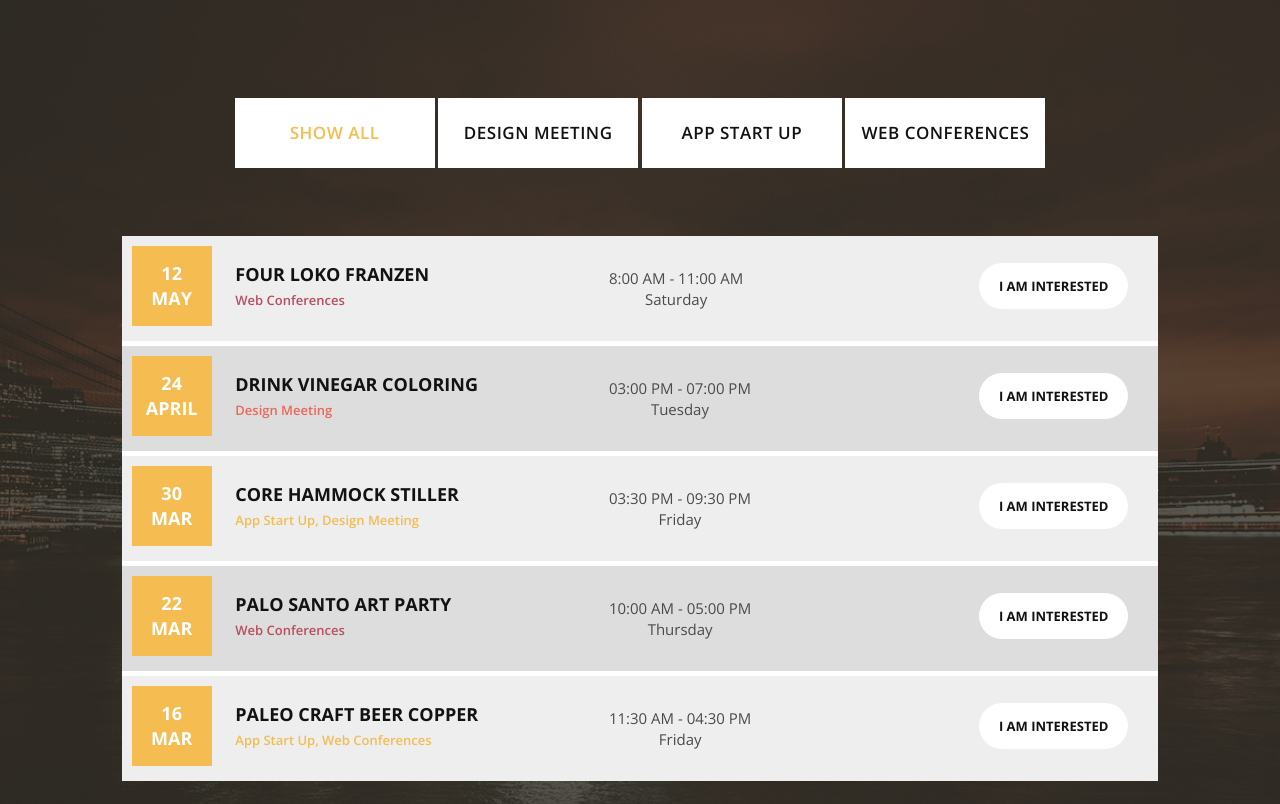
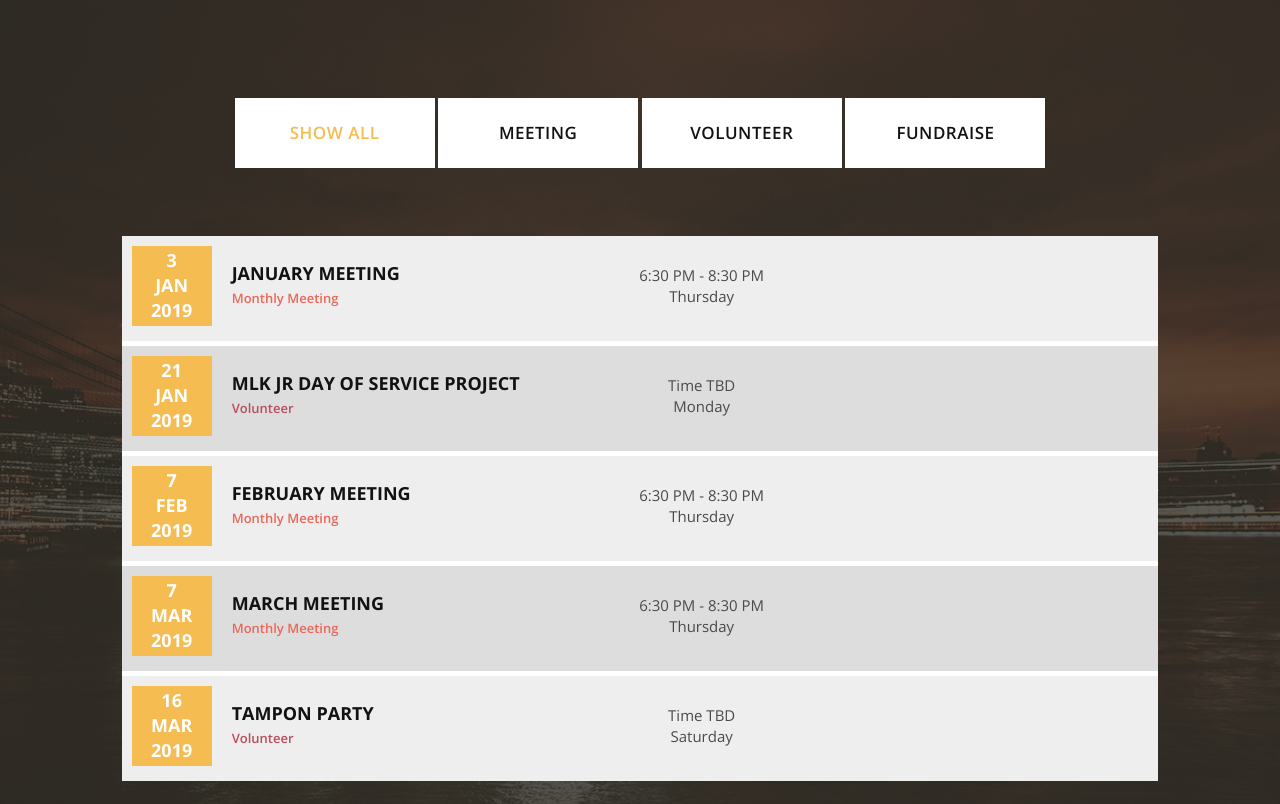
Before and after one commit to weaverle/gfwc-srwc, a plain HTML site: page index.html in a window 1280 px wide. Shown: the part 1260-2064 px from the top of the page. Drawn offline with nearby package versions, Linux system fonts and the light colour scheme.

Commit message:
added events

```diff
--- a/css/templatemo-style.css
+++ b/css/templatemo-style.css
@@ -397,12 +397,21 @@ p {
 	text-align: center;
 	line-height: 25px;
 	margin-right: 0px;
+  padding-top: 2px;
+  margin-top: 0px;
+  font-size: 18px;
+  display: block;
+  font-weight: 700;
+  color: #fff;
+  text-transform: uppercase;
 }
 
 .event-list .event-item {
 	margin: 0;
 	padding: 0;
 	list-style: none;
+  display: flex;
+  align-items: center;
 }
 
 .event-list .event-item li {
@@ -423,16 +432,7 @@ p {
 	font-weight: 300;
 	font-size: 15px;
 	display: inline-block;
-}
-
-.event-list ul li .date span {
-	padding-top: 15px;
-	margin-top: 0px;
-	font-size: 18px;
-	display: block;
-	font-weight: 700;
-	color: #fff;
-	text-transform: uppercase;
+  min-width: 200px;
 }
 
 .event-list h4 {
@@ -446,21 +446,21 @@ p {
 	display: inline-block;
 }
 
-.event-list .web span {
+.event-list .volunteer span {
 	font-size: 13px;
 	font-weight: 600;
 	color: #b94e5e;
 	display: inline-block;
 }
 
-.event-list .design span {
+.event-list .meeting span {
 	font-size: 13px;
 	font-weight: 600;
 	color: #e86859;
 	display: inline-block;
 }
 
-.event-list .app span {
+.event-list .fundraise span {
 	font-size: 13px;
 	font-weight: 600;
 	color: #f4bc51;
--- a/index.html
+++ b/index.html
@@ -108,9 +108,9 @@ http://www.templatemo.com/tm-513-avalon
                             <div class="filter-categories">
                                 <ul class="project-filter">
                                     <li class="filter" data-filter="all"><span>Show All</span></li>
-                                    <li class="filter" data-filter="design"><span>Design Meeting</span></li>
-                                    <li class="filter" data-filter="start"><span>App Start Up</span></li>
-                                    <li class="filter" data-filter="web"><span>Web Conferences</span></li>
+                                    <li class="filter" data-filter="meeting"><span>Meeting</span></li>
+                                    <li class="filter" data-filter="volunteer"><span>Volunteer</span></li>
+                                    <li class="filter" data-filter="fundraise"><span>Fundraise</span></li>
                                 </ul>
                             </div>
                         </div>
@@ -119,128 +119,128 @@ http://www.templatemo.com/tm-513-avalon
                         <div class="projects-holder">
                             <div class="event-list">
                                 <ul>
-                                    <li class="project-item first-child mix web">
-                                        <ul class="event-item web">
+                                    <li class="project-item first-child mix meeting">
+                                        <ul class="event-item meeting">
                                             <li>
                                                 <div class="date">
-                                                    <span>12<br>May</span>
+                                                    <span>3<br>Jan<br>2019</span>
                                                 </div>
                                             </li>
                                             <li>
-                                                <h4>four loko franzen</h4>
-                                                <div class="web">
-                                                    <span>Web Conferences</span>
+                                                <h4>January Meeting</h4>
+                                                <div class="meeting">
+                                                    <span>Monthly Meeting</span>
                                                 </div>
                                             </li>
                                             <li>
                                                 <div class="time">
-                                                    <span>8:00 AM - 11:00 AM<br>Saturday</span>
+                                                    <span>6:30 PM - 8:30 PM<br>Thursday</span>
                                                 </div>
                                             </li>
                                             <li>
-                                                <div class="white-button">
+<!--                                                 <div class="white-button">
                                                     <a href="#">I am interested</a>
-                                                </div>
+                                                </div> -->
                                             </li>
                                         </ul>
                                     </li>
-                                    <li class="project-item second-child mix design">
-                                        <ul class="event-item design">
+                                    <li class="project-item second-child mix volunteer">
+                                        <ul class="event-item volunteer">
                                             <li>
                                                 <div class="date">
-                                                    <span>24<br>April</span>
+                                                    <span>21<br>Jan<br>2019</span>
                                                 </div>
                                             </li>
                                             <li>
-                                                <h4>Drink vinegar coloring</h4>
-                                                <div class="design">
-                                                    <span>Design Meeting</span>
+                                                <h4>MLK Jr Day of Service Project</h4>
+                                                <div class="volunteer">
+                                                    <span>Volunteer</span>
                                                 </div>
                                             </li>
                                             <li>
                                                 <div class="time">
-                                                    <span>03:00 PM - 07:00 PM<br>Tuesday</span>
+                                                    <span>Time TBD<br>Monday</span>
                                                 </div>
                                             </li>
                                             <li>
-                                                <div class="white-button">
+<!--                                                 <div class="white-button">
                                                     <a href="#">I am interested</a>
-                                                </div>
+                                                </div> -->
                                             </li>
                                         </ul>
                                     </li>
-                                    <li class="project-item third-child mix start design">
-                                        <ul class="event-item start">
+                                    <li class="project-item third-child mix start meeting">
+                                        <ul class="event-item meeting">
                                             <li>
                                                 <div class="date">
-                                                    <span>30<br>Mar</span>
+                                                    <span>7<br>Feb<br>2019</span>
                                                 </div>
                                             </li>
                                             <li>
-                                                <h4>core hammock stiller</h4>
-                                                <div class="app">
-                                                    <span>App Start Up, Design Meeting</span>
+                                                <h4>February Meeting</h4>
+                                                <div class="meeting">
+                                                    <span>Monthly Meeting</span>
                                                 </div>
                                             </li>
                                             <li>
                                                 <div class="time">
-                                                    <span>03:30 PM - 09:30 PM<br>Friday</span>
+                                                    <span>6:30 PM - 8:30 PM<br>Thursday</span>
                                                 </div>
                                             </li>
                                             <li>
-                                                <div class="white-button">
+<!--                                                 <div class="white-button">
                                                     <a href="#">I am interested</a>
-                                                </div>
+                                                </div> -->
                                             </li>
                                         </ul>
                                     </li>
-                                    <li class="project-item fourth-child mix web">
-                                        <ul class="event-item web">
+                                    <li class="project-item fourth-child mix meeting">
+                                        <ul class="event-item meeting">
                                             <li>
                                                 <div class="date">
-                                                    <span>22<br>Mar</span>
+                                                    <span>7<br>Mar<br>2019</span>
                                                 </div>
                                             </li>
                                             <li>
-                                                <h4>palo santo art party</h4>
-                                                <div class="web">
-                                                    <span>Web Conferences</span>
+                                                <h4>March Meeting</h4>
+                                                <div class="meeting">
+                                                    <span>Monthly Meeting</span>
                                                 </div>
                                             </li>
                                             <li>
                                                 <div class="time">
-                                                    <span>10:00 AM - 05:00 PM<br>Thursday</span>
+                                                    <span>6:30 PM - 8:30 PM<br>Thursday</span>
                                                 </div>
                                             </li>
                                             <li>
-                                                <div class="white-button">
+<!--                                                 <div class="white-button">
                                                     <a href="#">I am interested</a>
-                                                </div>
+                                                </div> -->
                                             </li>
                                         </ul>
                                     </li>
-                                    <li class="project-item fivth-child mix start web">
-                                        <ul class="event-item start">
+                                    <li class="project-item fivth-child mix start volunteer">
+                                        <ul class="event-item volunteer">
                                             <li>
                                                 <div class="date">
-                                                    <span>16<br>Mar</span>
+                                                    <span>16<br>Mar<br>2019</span>
                                                 </div>
                                             </li>
                                             <li>
-                                                <h4>Paleo craft beer copper</h4>
-                                                <div class="app">
-                                                    <span>App Start Up, Web Conferences</span>
+                                                <h4>Tampon Party</h4>
+                                                <div class="volunteer">
+                                                    <span>Volunteer</span>
                                                 </div>
                                             </li>
                                             <li>
                                                 <div class="time">
-                                                    <span>11:30 AM - 04:30 PM<br>Friday</span>
+                                                    <span>Time TBD<br>Saturday</span>
                                                 </div>
                                             </li>
                                             <li>
-                                                <div class="white-button">
+<!--                                                 <div class="white-button">
                                                     <a href="#">I am interested</a>
-                                                </div>
+                                                </div> -->
                                             </li>
                                         </ul>
                                     </li>
@@ -404,10 +404,7 @@ http://www.templatemo.com/tm-513-avalon
         <div class="container-fluid">
             <div class="row">
                 <div class="col-md-12">
-                    <p>Copyright &copy; 2018 Your Company
-
-                    - <a rel="nofollow" href="http://www.templatemo.com/tm-513-avalon" target="_parent">Avalon</a>
-                    by <a rel="nofollow" href="http://www.html5max.com" target="_parent">HTML5 Max</a></p>
+                    <p>Copyright &copy; 2018 GFWC Southwest Region Woman's Club</p>
                 </div>
             </div>
         </div>
```
